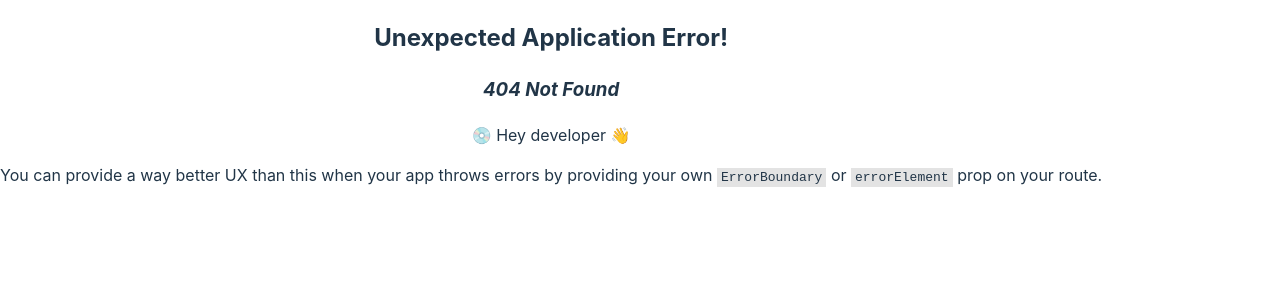
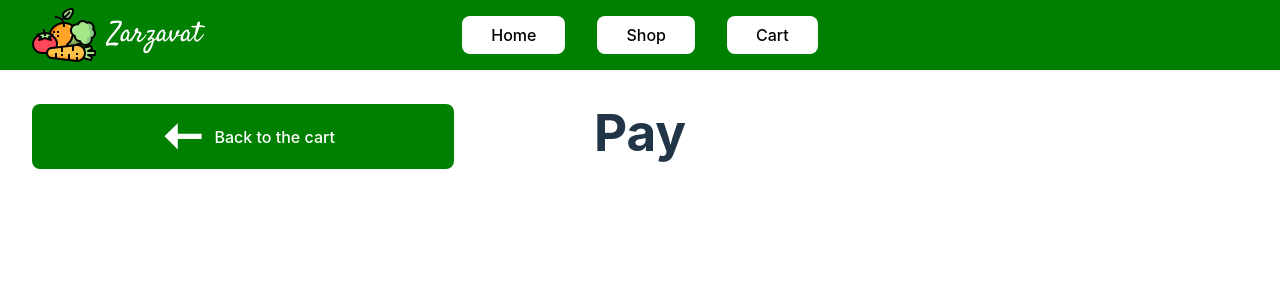
Before and after one commit to dobrqka/shopping-cart, a React (Vite) app: page /pay in a window 1280 px wide. Before the commit this address had no page. Shown: the top 300 px of the page. Built offline with nearby package versions, Linux system fonts and the light colour scheme.

Commit message:
Set up payment page

```diff
--- a/src/components/cart/BackButton.jsx
+++ b/src/components/cart/BackButton.jsx
@@ -1,12 +1,12 @@
 import "../../styles/cart/BackButton.css";
 import { Link } from "react-router-dom";
 
-export const BackButton = () => {
+export const BackButton = ({ page }) => {
   return (
-    <Link to="/shop">
-      <button className="back-button" to="/shop">
+    <Link to={`/${page}`}>
+      <button className="back-button">
         <img src="arrow-left.svg" />
-        Back to the shop
+        Back to the {page}
       </button>
     </Link>
   );
--- a/src/components/cart/Cart.jsx
+++ b/src/components/cart/Cart.jsx
@@ -19,7 +19,7 @@ export const Cart = () => {
   return (
     <>
       <div className="cart">
-        <BackButton />
+        <BackButton page="shop" />
         <h1>Cart page</h1>
         {addedProducts ? (
           <div className="cart-products">
--- a/src/components/cart/PriceCalculator.jsx
+++ b/src/components/cart/PriceCalculator.jsx
@@ -1,4 +1,5 @@
 import "../../styles/cart/PriceCalculator.css";
+import { Link } from "react-router-dom";
 
 export const PriceCalculator = ({ addedProducts }) => {
   const totalPrice = () => {
@@ -17,7 +18,9 @@ export const PriceCalculator = ({ addedProducts }) => {
       <p>Tax (20%): ${(totalPrice() * 0.2).toFixed(2)}</p>
       <p>Shipping: $10.00</p>
       <p>Total: ${(totalPrice() + 10 + totalPrice() * 0.2).toFixed(2)}</p>
-      <button className="pay-button">Pay</button>
+      <Link to="/pay">
+        <button className="pay-button">Pay</button>
+      </Link>
     </div>
   );
 };
--- /dev/null
+++ b/src/components/pay/Pay.jsx
@@ -0,0 +1,11 @@
+import "../../styles/pay/Pay.css";
+import { BackButton } from "../cart/BackButton";
+
+export const Pay = () => {
+  return (
+    <div className="pay">
+      <h1>Pay</h1>
+      <BackButton page="cart" />
+    </div>
+  );
+};
--- a/src/routes.jsx
+++ b/src/routes.jsx
@@ -2,6 +2,7 @@ import App from "./App.jsx";
 import { Home } from "./components/home/Home.jsx";
 import { Shop } from "./components/shop/Shop.jsx";
 import { Cart } from "./components/cart/Cart.jsx";
+import { Pay } from "./components/pay/Pay.jsx";
 
 const routes = [
   {
@@ -20,6 +21,10 @@ const routes = [
         path: "cart",
         element: <Cart />,
       },
+      {
+        path: "pay",
+        element: <Pay />,
+      },
     ],
   },
 ];
--- /dev/null
+++ b/src/styles/pay/Pay.css
@@ -0,0 +1,4 @@
+.pay {
+  position: relative;
+  text-align: center;
+}
```
